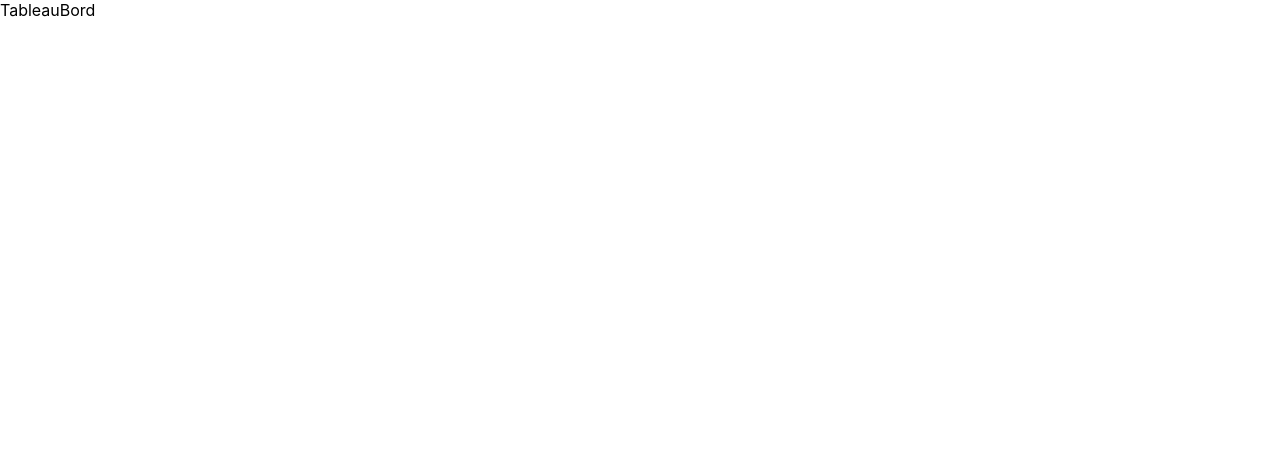
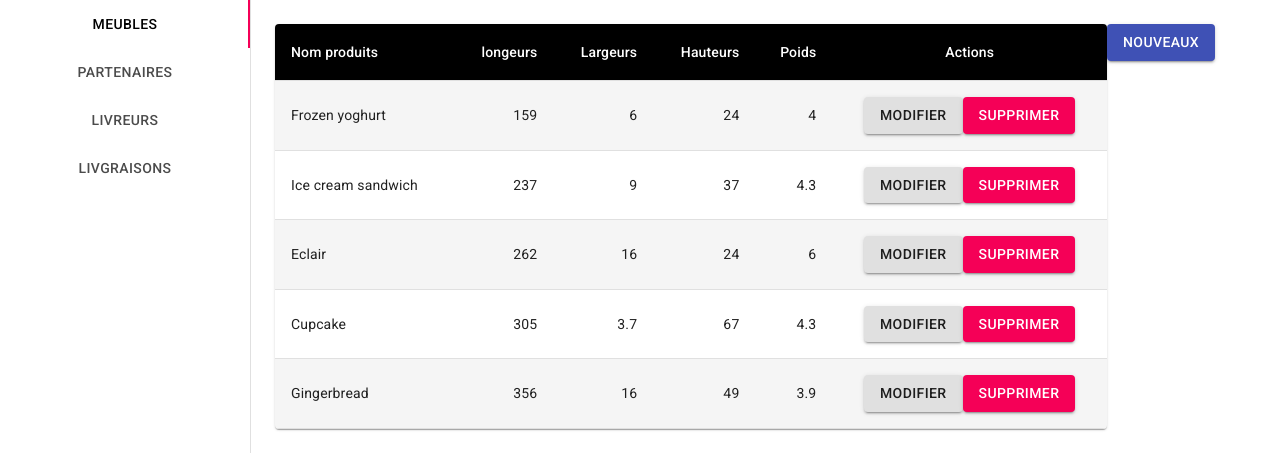
Before and after one commit to fabden/Transportali.re, a React (Create React App) app in the folder frontend_admin/: page / in a window 1280 px wide. Shown: the top 470 px of the page. Built offline with nearby package versions, Linux system fonts and the light colour scheme.

Commit message:
ajout tableau produits

```diff
--- a/frontend_admin/src/Components/Livraisons.js
+++ b/frontend_admin/src/Components/Livraisons.js
@@ -0,0 +1,11 @@
+import React from 'react'
+
+function Livraisons() {
+    return (
+        <div>
+            liste livraison
+        </div>
+    )
+}
+
+export default Livraisons
--- a/frontend_admin/src/Components/Livreurs.js
+++ b/frontend_admin/src/Components/Livreurs.js
@@ -0,0 +1,11 @@
+import React from 'react'
+
+function Livreurs() {
+    return (
+        <div>
+            enregistrement livreur
+        </div>
+    )
+}
+
+export default Livreurs
--- a/frontend_admin/src/Components/Parteniares.js
+++ b/frontend_admin/src/Components/Parteniares.js
@@ -0,0 +1,11 @@
+import React from 'react'
+
+function Parteniares() {
+    return (
+        <div>
+            enregistrement partenaire
+        </div>
+    )
+}
+
+export default Parteniares
--- a/frontend_admin/src/Components/Produits.js
+++ b/frontend_admin/src/Components/Produits.js
@@ -0,0 +1,91 @@
+import React from 'react';
+import { withStyles, makeStyles } from '@material-ui/core/styles';
+import Table from '@material-ui/core/Table';
+import TableBody from '@material-ui/core/TableBody';
+import TableCell from '@material-ui/core/TableCell';
+import TableContainer from '@material-ui/core/TableContainer';
+import TableHead from '@material-ui/core/TableHead';
+import TableRow from '@material-ui/core/TableRow';
+import Paper from '@material-ui/core/Paper';
+import { Button, Grid } from '@material-ui/core';
+
+const StyledTableCell = withStyles((theme) => ({
+  head: {
+    backgroundColor: theme.palette.common.black,
+    color: theme.palette.common.white,
+  },
+  body: {
+    fontSize: 14,
+  },
+}))(TableCell);
+
+const StyledTableRow = withStyles((theme) => ({
+  root: {
+    '&:nth-of-type(odd)': {
+      backgroundColor: theme.palette.action.hover,
+    },
+  },
+}))(TableRow);
+
+function createData(name, calories, fat, carbs, protein) {
+  return { name, calories, fat, carbs, protein };
+}
+
+const rows = [
+  createData('Frozen yoghurt', 159, 6.0, 24, 4.0),
+  createData('Ice cream sandwich', 237, 9.0, 37, 4.3),
+  createData('Eclair', 262, 16.0, 24, 6.0),
+  createData('Cupcake', 305, 3.7, 67, 4.3),
+  createData('Gingerbread', 356, 16.0, 49, 3.9),
+];
+
+const useStyles = makeStyles({
+  table: {
+    minWidth: '65vw',
+  },
+});
+
+function Produits() {
+
+   const classes = useStyles();
+
+    return (
+        <Grid container>
+            <Grid item xs>
+                <TableContainer component={Paper}>
+                    <Table className={classes.table} aria-label="customized table">
+                        <TableHead>
+                        <TableRow>
+                            <StyledTableCell>Nom produits</StyledTableCell>
+                            <StyledTableCell align="right">longeurs</StyledTableCell>
+                            <StyledTableCell align="right">Largeurs</StyledTableCell>
+                            <StyledTableCell align="right">Hauteurs</StyledTableCell>
+                            <StyledTableCell align="right">Poids</StyledTableCell>
+                            <StyledTableCell align="center">Actions</StyledTableCell>
+                        </TableRow>
+                        </TableHead>
+                        <TableBody>
+                        {rows.map((row) => (
+                            <StyledTableRow key={row.name}>
+                            <StyledTableCell component="th" scope="row">
+                                {row.name}
+                            </StyledTableCell>
+                            <StyledTableCell align="right">{row.calories}</StyledTableCell>
+                            <StyledTableCell align="right">{row.fat}</StyledTableCell>
+                            <StyledTableCell align="right">{row.carbs}</StyledTableCell>
+                            <StyledTableCell align="right">{row.protein}</StyledTableCell>
+                            <StyledTableCell align="center"><Button variant="contained" >Modifier</Button><Button variant="contained" color="secondary">Supprimer</Button></StyledTableCell>
+                            </StyledTableRow>
+                        ))}
+                        </TableBody>
+                    </Table>
+                </TableContainer>
+            </Grid>
+            <Grid  xs alignItems="center">
+                <Button color="primary" variant="contained">Nouveaux</Button>
+            </Grid>
+        </Grid>
+    );
+}
+
+export default Produits
--- a/frontend_admin/src/Components/TableauBord.js
+++ b/frontend_admin/src/Components/TableauBord.js
@@ -1,11 +1,96 @@
-import React from 'react'
+import React from 'react';
+import PropTypes from 'prop-types';
+import { makeStyles } from '@material-ui/core/styles';
+import Tabs from '@material-ui/core/Tabs';
+import Tab from '@material-ui/core/Tab';
+import Box from '@material-ui/core/Box';
+import Produits from './Produits';
+import Parteniares from './Parteniares';
+import Livreurs from './Livreurs';
+import Livraisons from './Livraisons';
 
-function TableauBord() {
-    return (
-        <div>
-            TableauBord
-        </div>
-    )
+
+function TabPanel(props) {
+  const { children, value, index, ...other } = props;
+
+  return (
+    <div
+      role="tabpanel"
+      hidden={value !== index}
+      id={`vertical-tabpanel-${index}`}
+      aria-labelledby={`vertical-tab-${index}`}
+      {...other}
+    >
+      {value === index && (
+        <Box p={3}>
+          {children}
+        </Box>
+      )}
+    </div>
+  );
 }
 
-export default TableauBord
+TabPanel.propTypes = {
+  children: PropTypes.node,
+  index: PropTypes.any.isRequired,
+  value: PropTypes.any.isRequired,
+};
+
+function a11yProps(index) {
+  return {
+    id: `vertical-tab-${index}`,
+    'aria-controls': `vertical-tabpanel-${index}`,
+  };
+}
+
+const useStyles = makeStyles((theme) => ({
+  root: {
+    flexGrow: 1,
+    backgroundColor: theme.palette.background.paper,
+    display: 'flex',
+    height: '100%',
+  },
+  tabs: {
+    borderRight: `1px solid ${theme.palette.divider}`,
+    width:'250px',
+  },
+}));
+
+export default function TableauBord() {
+  const classes = useStyles();
+
+  const [value, setValue] = React.useState(0);
+
+  const handleChange = (event, newValue) => {
+    setValue(newValue);
+  };
+
+  return (
+    <div className={classes.root}>
+      <Tabs
+        orientation="vertical"
+        variant="scrollable"
+        value={value}
+        onChange={handleChange}
+        className={classes.tabs}
+      >
+        <Tab label="Meubles" {...a11yProps(0)} />
+        <Tab label="Partenaires" {...a11yProps(1)} />
+        <Tab label="Livreurs" {...a11yProps(2)} />
+        <Tab label="Livgraisons" {...a11yProps(3)} />
+      </Tabs>
+      <TabPanel value={value} index={0}>
+        <Produits></Produits>
+      </TabPanel>
+      <TabPanel value={value} index={1}>
+        <Parteniares></Parteniares>
+      </TabPanel>
+      <TabPanel value={value} index={2}>
+        <Livreurs></Livreurs>
+      </TabPanel>
+      <TabPanel value={value} index={3}>
+        <Livraisons></Livraisons>
+      </TabPanel>
+    </div>
+  );
+}
```
